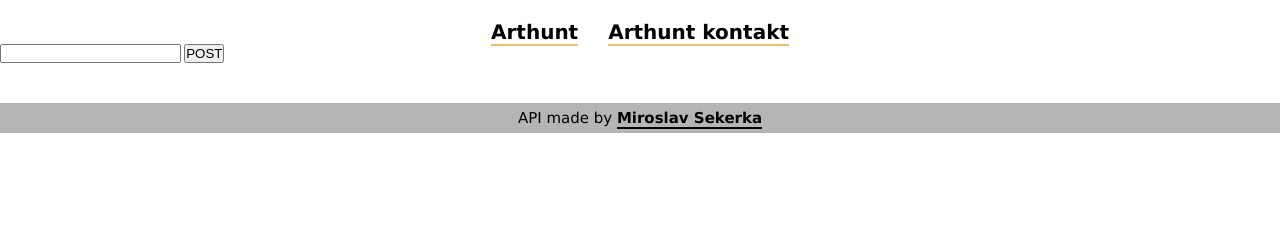
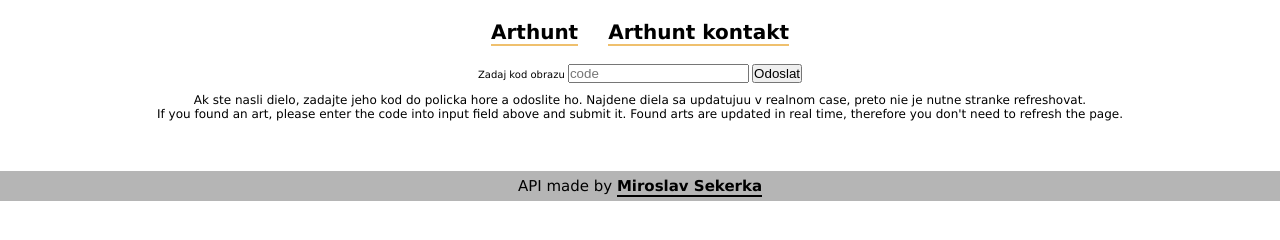
Before and after one commit to mrslvs/arthunt, a plain HTML site: page frontend/index.html in a window 1280 px wide. Drawn offline with nearby package versions, Linux system fonts and the light colour scheme; no server answers.

Commit message:
add info & styling to frontend

```diff
--- a/frontend/index.html
+++ b/frontend/index.html
@@ -46,10 +46,15 @@
             </ul>
         </nav>
     </header>
-    <form id="my-form" method="post" action="/">
-        <input type="text" id="post-input" name="code" />
-        <input type="submit" value="POST" id="post-submit">
-    </form>
+    <div class="container">
+        <form id="my-form" method="post" action="/">
+            <label for="code">Zadaj kod obrazu</label>
+            <input type="text" id="post-input" name="code" placeholder="code"/>
+            <input type="submit" value="Odoslat" id="post-submit">
+        </form>
+        <p>Ak ste nasli dielo, zadajte jeho kod do policka hore a odoslite ho. Najdene diela sa updatujuu v realnom case, preto nie je nutne stranke refreshovat.</p>
+        <p>If you found an art, please enter the code into input field above and submit it. Found arts are updated in real time, therefore you don't need to refresh the page.</p>
+    </div>
     <div id="art-items-list"></div>
     <footer>
         <p>API made by <a href="https://www.linkedin.com/in/miroslav-sekerka/" class="footer-lnk">Miroslav Sekerka</a></p>
--- a/frontend/style.css
+++ b/frontend/style.css
@@ -9,6 +9,23 @@
     font-size: 62.5%;
     font-family: Montserrat, "Lucida Sans", "Lucida Sans Regular",
         "Lucida Grande", "Lucida Sans Unicode", Geneva, Verdana, sans-serif;
+}
+
+.container {
+    display: flex;
+    flex-direction: column;
+    justify-content: center;
+    align-items: center;
+    margin-top: 2rem;
+    margin-bottom: 2rem;
+}
+
+.container > p {
+    font-size: 1.2rem;
+}
+
+form{
+    margin-bottom: 1rem;
 }
 
 #art-items-list{
```
